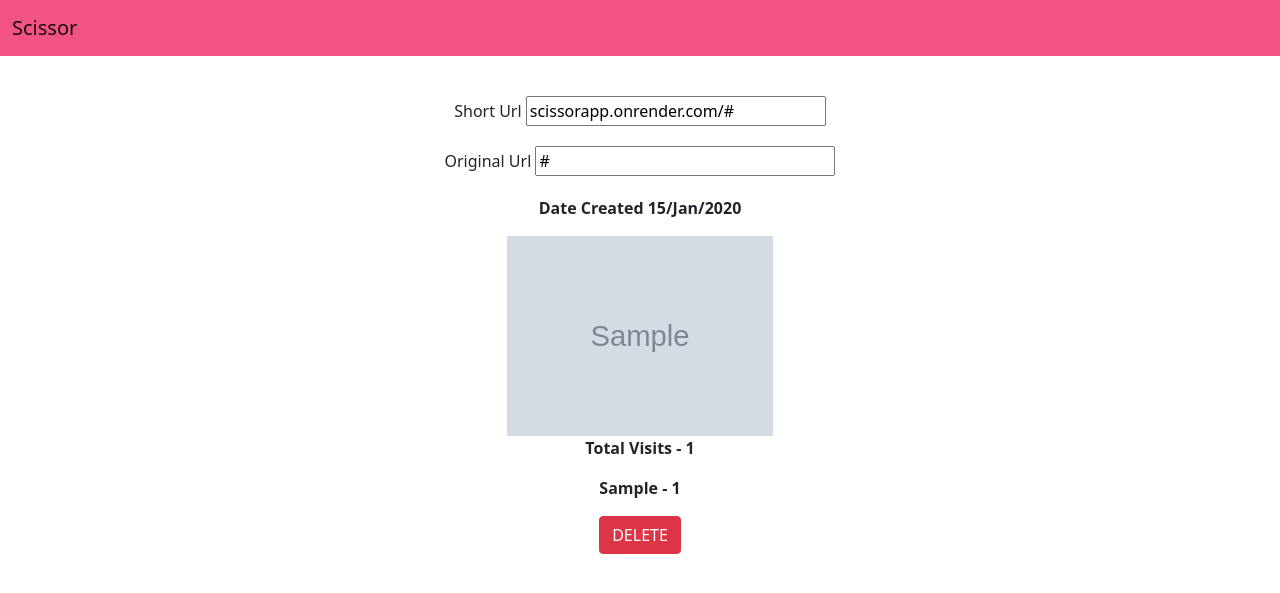
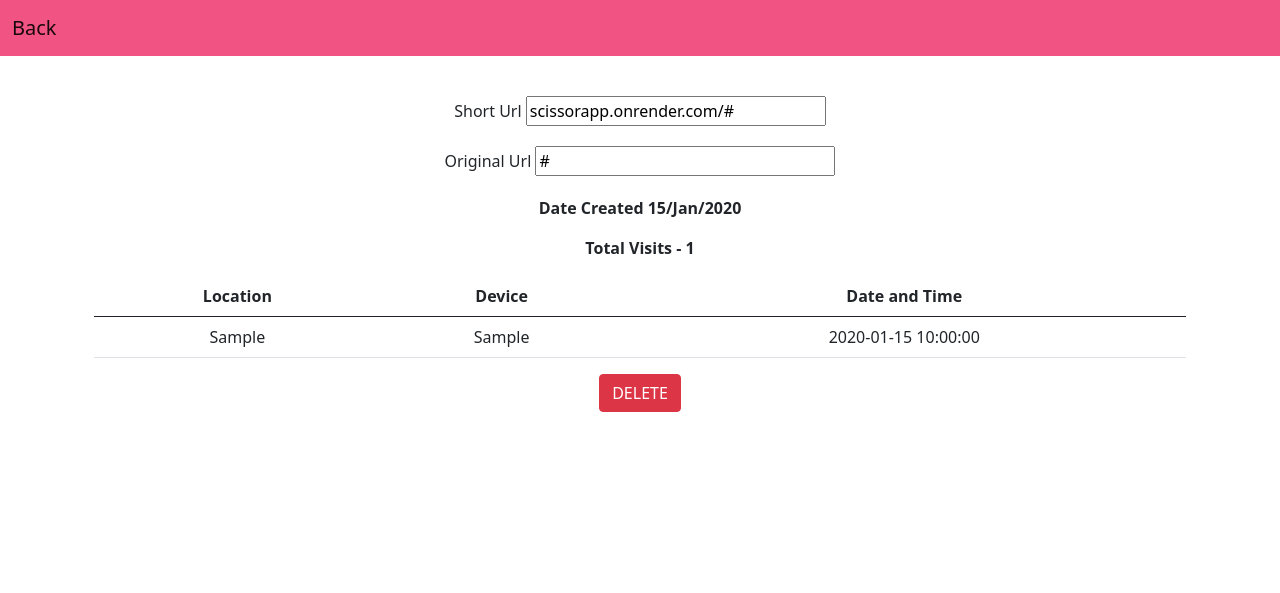
Before and after one commit to Igbinosa-Christian/scissorapp, a Flask app: page /analytics/1/ in a window 1280 px wide. Shown: the top 593 px of the page. Run offline with Flask 3, Linux system fonts and the light colour scheme; a user stored in the database is signed in; tables that the repository leaves empty hold one stand-in row (values such as "Sample post"); grey boxes marked "Sample" are stand-in pictures; parts of the project's set-up code (start-up, migrations or seed data) failed here and were passed over; some libraries are stand-ins or nearby versions.

Commit message:
resolved conflicts

```diff
--- a/app.py
+++ b/app.py
@@ -1,4 +1,4 @@
-from flask import Flask,render_template,request,redirect,flash,url_for
+from flask import Flask,render_template,request,redirect,flash,url_for,jsonify
 from flask_migrate import Migrate
 from sqlalchemy import JSON, PickleType
 from werkzeug.security import generate_password_hash,check_password_hash
@@ -15,6 +15,7 @@ from ip2geotools.databases.noncommercial import DbIpCity
 from flask_limiter import Limiter
 from flask_limiter.util import get_remote_address
 from redis import Redis
+from user_agents import parse
 
 
 
@@ -92,7 +93,8 @@ class VisitLocation(db.Model):
     id=db.Column(db.Integer(),primary_key=True)
     location = db.Column(db.String(150))
     link_id = db.Column(db.Integer, db.ForeignKey('link.id'))
-    numberOfVisits = db.Column(db.Integer, default=0)
+    dateOfVisit = db.Column(db.DateTime)
+    device = db.Column(db.String(200))
 
 
 
@@ -206,7 +208,7 @@ def login():
             login_user(user)
 
 
-            return redirect(url_for('dashboard'))
+            return redirect(url_for('dashboard', username=user.username))
 
     return render_template('login.html')
 
@@ -232,9 +234,13 @@ def generate_short_link():
 
 # Dashboard page route
 @login_required
-@application.route('/dashboard', methods=['GET', 'POST'])
+@application.route('/dashboard/<string:username>', methods=['GET', 'POST'])
 @limiter.limit('10 per day')
-def dashboard():
+def dashboard(username):
+
+    user = User.query.filter_by(username=username).first()
+    if not user:
+        return jsonify({'error': 'Error message'}), 404
 
     originalUrl = ""
     shortUrl = ""
@@ -291,7 +297,7 @@ def dashboard():
             db.session.commit()
 
 
-    return render_template('dashboard.html', originalUrl=originalUrl, shortUrl=shortUrl, imgName=imgName, imgLocation=imgLocation)
+    return render_template('dashboard.html', originalUrl=originalUrl, shortUrl=f"scissorapp.onrender.com/{shortUrl}", imgName=imgName, imgLocation=imgLocation)
 
 
 # Get ip address
@@ -316,27 +322,29 @@ def printDetails(ip):
 # Route to direct short url to original
 @application.route('/<shortUrl>')
 def redirect_to_url(shortUrl):
-    ip = get_visitor_ip()
+    ip = request.remote_addr
     location = printDetails(ip)
+
+    # time link was visited
+    rawTime = datetime.now()
+    time = rawTime.strftime("%d/%m/%Y %H:%M:%S")
+
+    # device that visited link
+    user_agent_string = request.headers.get('User-Agent')
+    device = str(parse(user_agent_string))
 
 
     link = Link.query.filter_by(shortUrl=shortUrl).first_or_404()
 
-    visitBefore = VisitLocation.query.filter_by(location=location).filter_by(link_id=link.id).first()
+    newVisit = VisitLocation(
+        location=location,
+        link_id=link.id,
+        dateOfVisit = time,
+        device = device
+    )
 
-    if visitBefore:
-        visitBefore.numberOfVisits = visitBefore.numberOfVisits + 1
-        db.session.commit()
-
-    else:
-        newVisit = VisitLocation(
-            location=location,
-            link_id=link.id,
-            numberOfVisits=1
-        )
-
-        db.session.add(newVisit)
-        db.session.commit()
+    db.session.add(newVisit)
+    db.session.commit()
 
 
     link.visits = link.visits + 1
@@ -352,7 +360,6 @@ def redirect_to_url(shortUrl):
 def history(user):
 
     links = Link.query.filter_by(user=user).all()
-
 
     return render_template('history.html', links=links)
 
@@ -370,7 +377,7 @@ def analytics(id):
 
 
 
-    return render_template('analytics.html', link=link, imgName=imgName, visitData=visitData)
+    return render_template('analytics.html', link=link, imgName=imgName, visitData=visitData, shortUrl =  f"scissorapp.onrender.com/{link.shortUrl}")
 
 
 
--- a/requirements.txt
+++ b/requirements.txt
@@ -39,7 +39,7 @@ importlib-metadata==6.6.0
 importlib-resources==5.12.0
 ip2geotools==0.1.6
 IP2Location==8.10.0
-isort==5.11.4
+isort==5.12.0
 itsdangerous==2.1.2
 jaraco.classes==3.2.3
 Jinja2==3.1.2
@@ -95,7 +95,9 @@ twine==4.0.2
 typed-ast==1.5.4
 typing==3.7.4.3
 typing_extensions==4.6.2
+ua-parser==0.16.1
 urllib3==2.0.2
+user-agents==2.2.0
 webencodings==0.5.1
 Werkzeug==2.2.2
 wrapt==1.15.0
--- a/templates/analytics.html
+++ b/templates/analytics.html
@@ -26,10 +26,14 @@
 
   <body>
 
+    <!-- For Authenticated Users -->
+    {%if current_user.is_authenticated%}
+
+
     <!--Create a responsive navigation bar with pink background color and items on the left and right side.-->
     <nav class="navbar navbar-expand-lg navbar-light" id="pink-navbar">
       <div class="container-fluid">
-        <a class="navbar-brand" href="#">Scissor</a>
+        <a class="navbar-brand" href="/history/{{current_user.username}}">Back</a>
         <button
           class="navbar-toggler"
           type="button"
@@ -39,12 +43,11 @@
           aria-expanded="false"
           aria-label="Toggle navigation"
         >
-          <span class="navbar-toggler-icon"></span>
+          <!-- <span class="navbar-toggler-icon"></span> -->
         </button>
 
       </div>
     </nav>
-
 
     <!-- create a responsive text area -->
     <div class="container" id="area">
@@ -52,7 +55,7 @@
         <div class="displayLinks">
             <div>
               <label for="shortUrl">Short Url</label>
-              <input name="shortUrl" class="input" type="text"  value="scissorapp.onrender.com/{{link.shortUrl}}">
+              <input name="shortUrl" class="input" type="text"  value="{{shortUrl}}">
               <!-- http://127.0.0.1:5000/ For local testing -->
             </div>
 
@@ -69,18 +72,26 @@
 
       </div>
 
-      <div>
-        <img src="{{ url_for('static', filename=imgName) }}">
-      </div>
-
 
         <div class="container" id="area">
 
             <p>Total Visits - {{link.visits}}</p>
+
+            <table class="table">
+              <thead>
+                <th>Location</th>
+                <th>Device</th>
+                <th>Date and Time</th>
+              </thead>
             {% for data in visitData%}
-            <div>
-                <p>{{data.location}} - {{data.numberOfVisits}}</p>
-            </div>
+              <tbody>
+                <td>{{data.location}}</td>
+                <td>{{data.device}}</td>
+                <td>{{data.dateOfVisit}}</td>
+              </tbody>
+            </table>
+
+
             {% endfor %}
 
 
@@ -90,6 +101,12 @@
 
         </div>
     </div>
+
+    {%else%}
+
+    <div>YOU NEED TO BE LOGGED IN</div>
+
+    {%endif%}
 
 
 
--- a/templates/dashboard.html
+++ b/templates/dashboard.html
@@ -100,7 +100,7 @@
       <div class="displayLinks">
           <div>
             <label for="shortUrl">Short Url</label>
-            <input name="shortUrl" class="input" type="text"  value="scissorapp.onrender.com/{{shortUrl}}">
+            <input name="shortUrl" class="input" type="text"  value="{{shortUrl}}">
           </div>
 
           <div>
@@ -120,6 +120,9 @@
       </div>
     </div>
 
+    {%else%}
+
+    <div>YOU NEED TO BE LOGGED IN</div>
 
     {%endif%}
 
```
Also changed, not shown: templates/history.html (+11 -3 lines).
